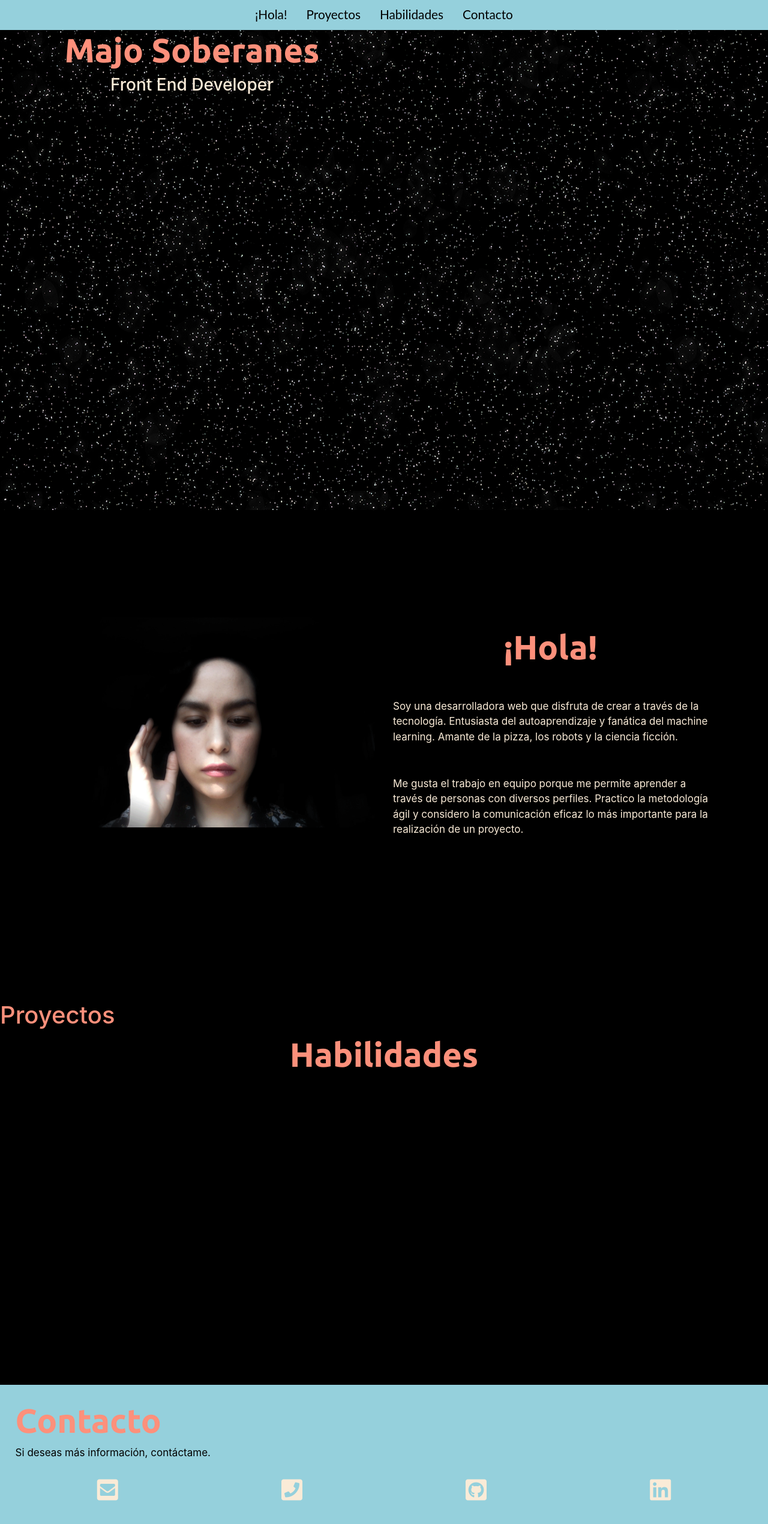
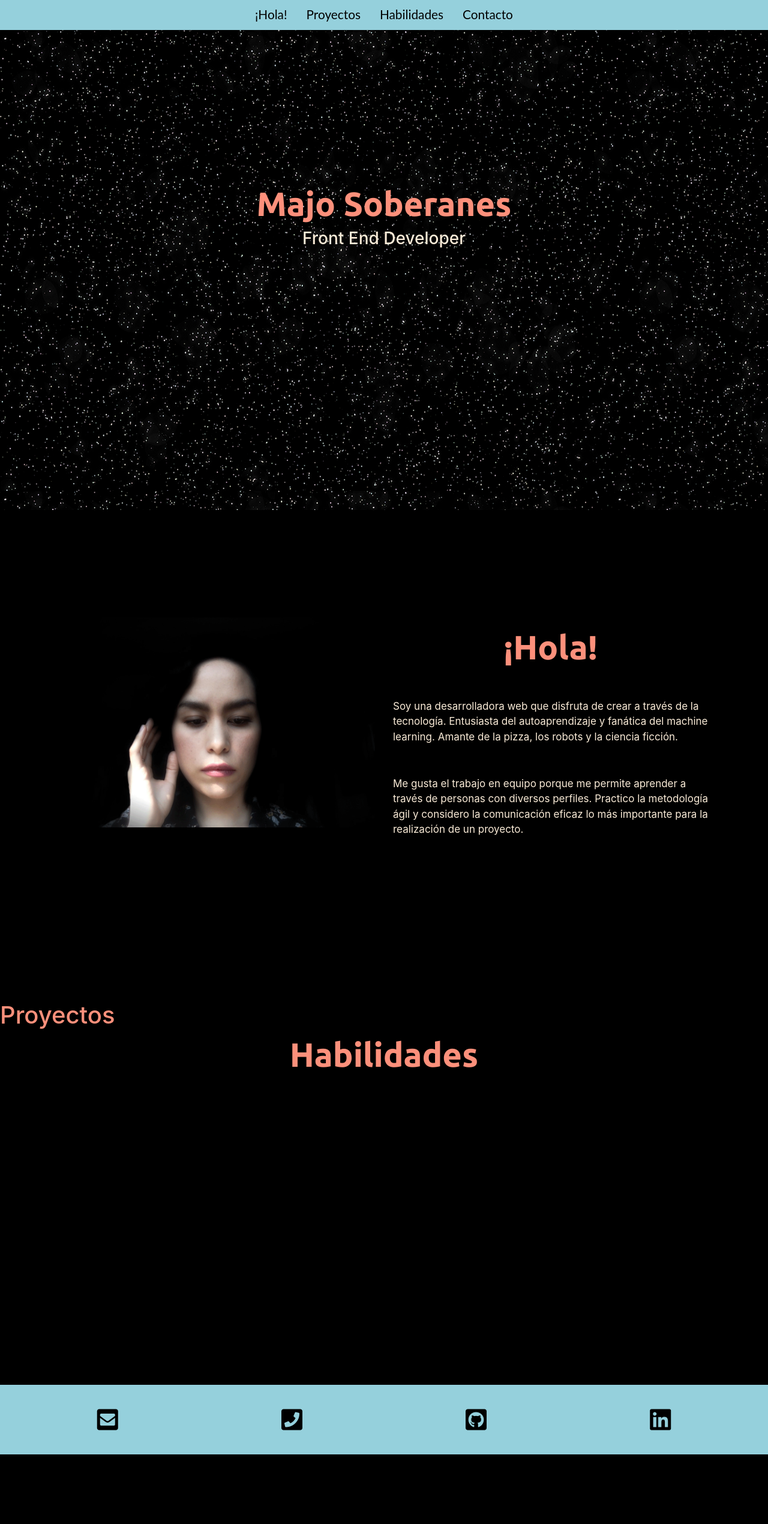
Before and after one commit to soberanesmajo/soberanesmajo.github.io, a React (Create React App) app: page / in a window 1280 px wide. Shown: the whole page at 60% size. After the commit the page ends 2424 px from the top, so only its background shows below. Built offline with nearby package versions, Linux system fonts and the light colour scheme; some icons are missing.

Commit message:
agrega modificaciones

```diff
--- a/src/components/background/Background.js
+++ b/src/components/background/Background.js
@@ -3,7 +3,7 @@ import './background.css';
 
 const Background = () =>
   <div className="container-fluid stars">
-    <div className="col-xs-12 col-sm-12 col-md-12 col-lg-6">
+    <div className="majo-front col-xs-12 col-sm-12 col-md-12 col-lg-6">
       <h1 className="majo-soberanes">Majo Soberanes</h1>
       <h3>Front End Developer</h3>
     </div>
--- a/src/components/background/background.css
+++ b/src/components/background/background.css
@@ -4,6 +4,7 @@
         height: 100vh;
         padding: 0;
         margin:0;
+        display: flex;
     }
 
     h3 {
@@ -22,3 +23,9 @@
         font-size: 350%;
         font-family: 'Ubuntu', sans-serif
     }
+
+    .majo-front {
+        margin-top: 20%;
+        margin-left: auto;
+        margin-right: auto;
+    }
--- a/src/components/contacto/Contacto.js
+++ b/src/components/contacto/Contacto.js
@@ -3,8 +3,6 @@ import './contacto.css';
 
 const Contacto = () =>
   <footer className="container-fluid contacto">
-    <h1 className="contacto-rosa">Contacto</h1>
-    <p className="pregunta-contacto">Si deseas más información, contáctame.</p>
     <div className="row">
       <i className="font fas fa-envelope-square"></i>
       <i className="font fas fa-phone-square"></i>
--- a/src/components/contacto/contacto.css
+++ b/src/components/contacto/contacto.css
@@ -6,7 +6,7 @@
 .font {
     font-size: 40px;
     padding: 1%;
-    color: antiquewhite;
+    color: black;
 }
 
 .container-fluid {
@@ -17,19 +17,19 @@
     margin: auto;
 }
 
-.pregunta-contacto {
+/* .pregunta-contacto {
     margin-top: auto;
     color: black;
     font-size: 17 px;
-}
+} */
 
 footer {
     margin-top: 25%;
 }
 
-.contacto-rosa {
+/* .contacto-rosa {
     color: #FD907B;
     font-size: 350%;
     font-family: 'Ubuntu', sans-serif;
     text-align: left;
-}
+} */
```
